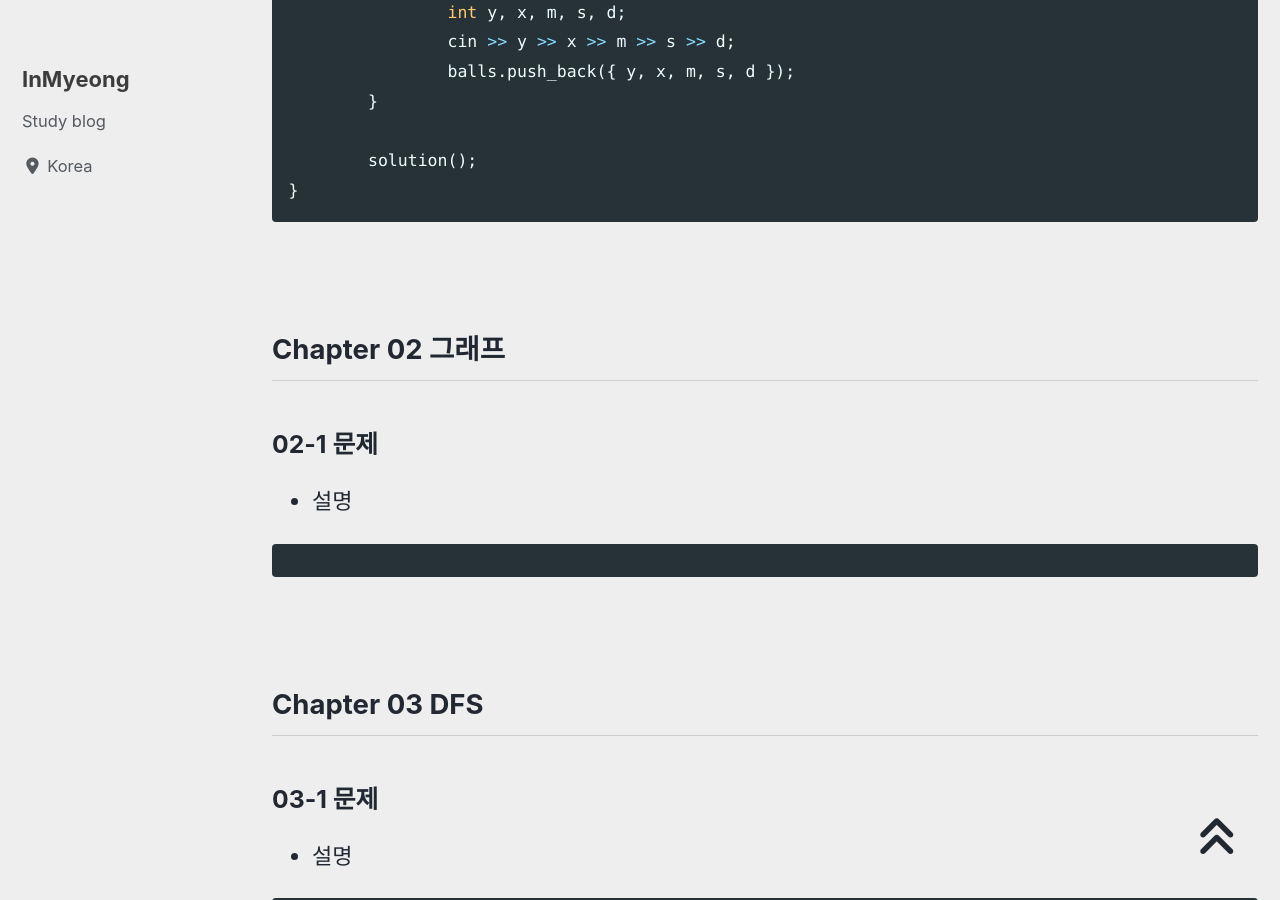
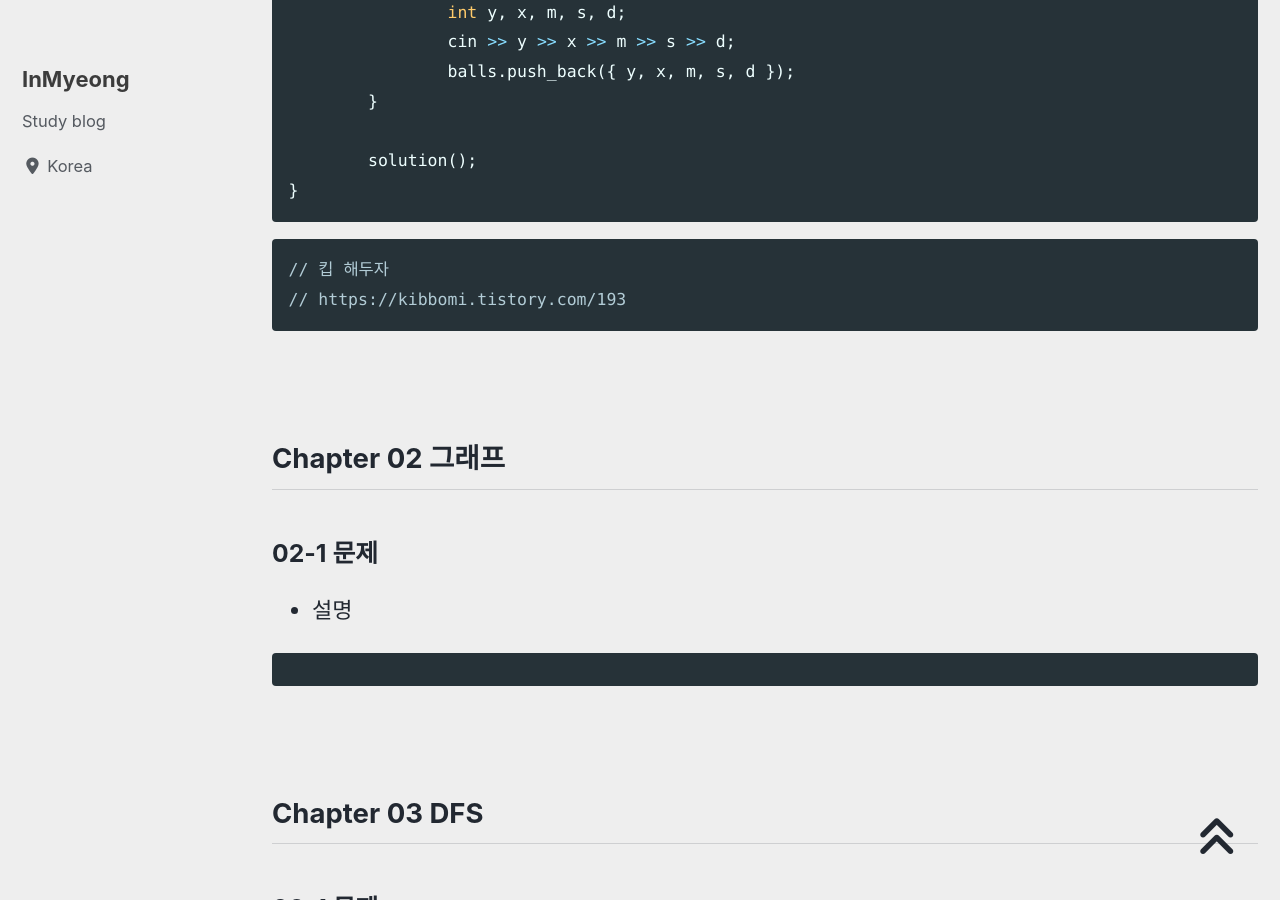
Before and after one commit to devMyeong/devMyeong.github.io, a Jekyll site: the page built from _posts/codingTest/2023-05-01-삼성기출.md, in a window 1280 px wide and 900 px high, scrolled down 27959 px. Built offline with Jekyll 4.4.1, drawn with Linux system fonts in a browser that asks for light colours; cached includes are drawn as plain includes; nearby versions of some CDN libraries; some web fonts are replaced; comment, search, counter and statistics services are not loaded.

Commit message:
Chore : 수정

````diff
--- a/_posts/codingTest/2023-05-01-삼성기출.md
+++ b/_posts/codingTest/2023-05-01-삼성기출.md
@@ -912,6 +912,11 @@ int main(void)
 }
 ```
 
+```cpp
+// 킵 해두자
+// https://kibbomi.tistory.com/193
+```
+
 <br>
 
 ## Chapter 02 그래프
````
